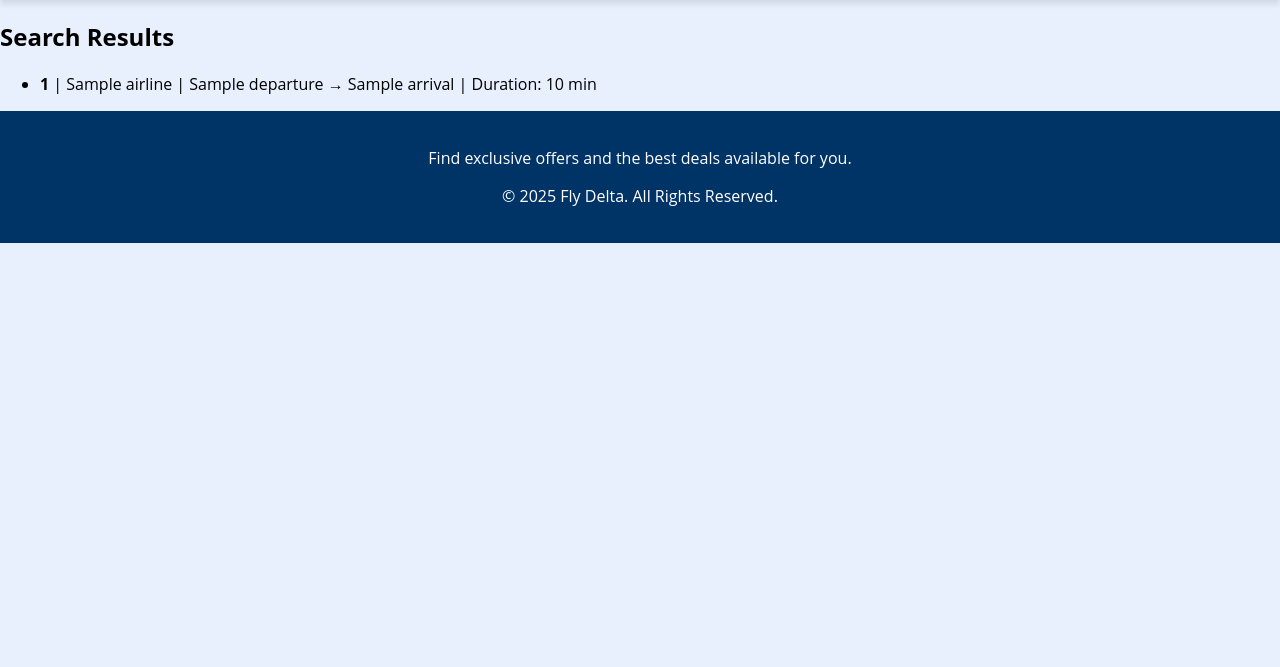
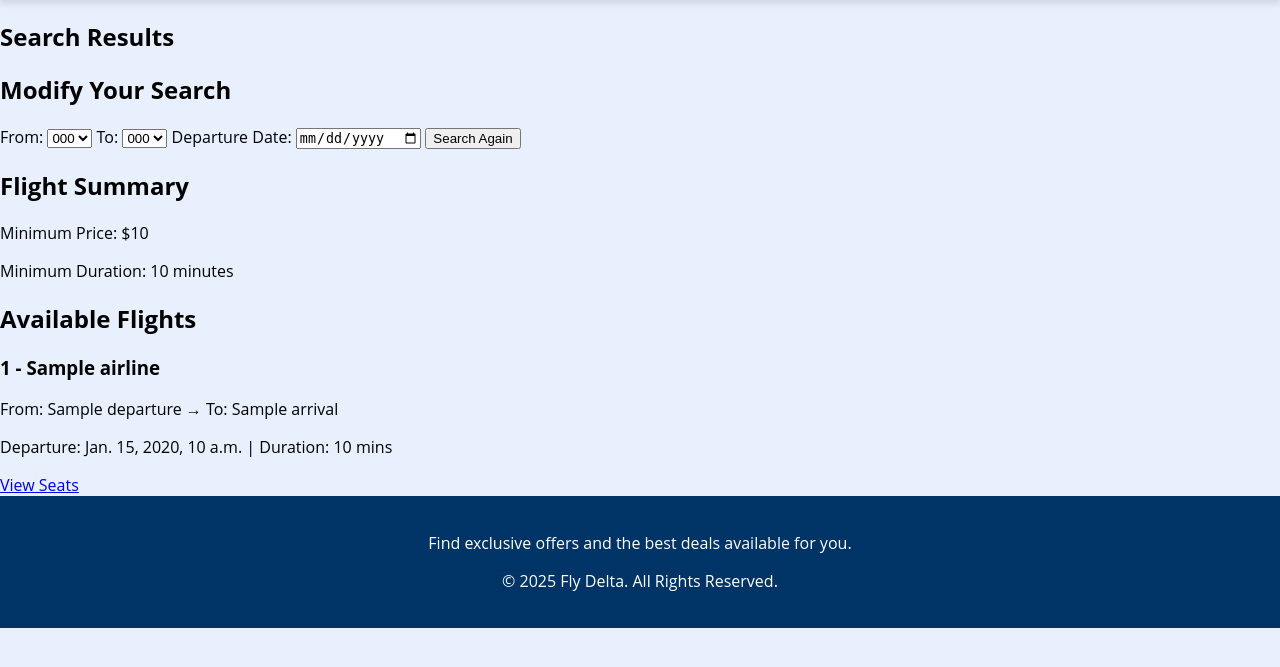
Before and after one commit to azrael-07/AirlineManagementSystem, a Django app: template apps/core/templates/flight_results.html in a window 1280 px wide. Shown: the part 82-749 px from the top of the page. Run offline with Django 3.2, Linux system fonts and the light colour scheme; the template is opened without the code that fills it: most values are stand-ins (such as "Sample title", 1, 10 or a date in 2020).

Commit message:
Booking Patch 1

```diff
--- a/apps/core/templates/flight_results.html
+++ b/apps/core/templates/flight_results.html
@@ -1,18 +1,57 @@
 {% extends "base.html" %}
+{% block title %}Flight Results{% endblock %}
 {% block content %}
 <h2>Search Results</h2>
-{% if flights %}
-    <ul>
+
+<section class="flight-search-section">
+    <h2>Modify Your Search</h2>
+    <form method="post" action="{% url 'flight_search' %}">
+        {% csrf_token %}
+        <div class="form-row">
+            <label>From:</label>
+            <select name="departure">
+                {% for airport in airports %}
+                    <option value="{{ airport.code }}" {% if form_data.departure == airport.code %}selected{% endif %}>{{ airport.code  }}</option>
+                {% endfor %}
+            </select>
+
+            <label>To:</label>
+            <select name="arrival">
+                {% for airport in airports %}
+                    <option value="{{ airport.code }}" {% if form_data.arrival == airport.code %}selected{% endif %}>{{ airport.code  }}</option>
+                {% endfor %}
+            </select>
+
+            <label>Departure Date:</label>
+            <input type="date" name="departure_date" value="{{ form_data.departure_date }}">
+
+            <button type="submit">Search Again</button>
+        </div>
+    </form>
+</section>
+
+<section class="flight-summary">
+    <h2>Flight Summary</h2>
+    {% if flights %}
+        <p>Minimum Price: ${{ min_price }}</p>
+        <p>Minimum Duration: {{ min_duration }} minutes</p>
+    {% endif %}
+
+</section>
+
+<section class="flight-results">
+    <h2>Available Flights</h2>
+    {% if flights %}
         {% for flight in flights %}
-            <li>
-                <strong>{{ flight.flight_number }}</strong> |
-                {{ flight.airline.name }} |
-                {{ flight.departure }} → {{ flight.arrival }} |
-                Duration: {{ flight.duration }} min
-            </li>
+        <div class="flight-card">
+            <h3>{{ flight.flight_number }} - {{ flight.airline.name }}</h3>
+            <p>From: {{ flight.departure }} → To: {{ flight.arrival }}</p>
+            <p>Departure: {{ flight.departure_time }} | Duration: {{ flight.duration }} mins</p>
+            <a href="#" class="book-btn">View Seats</a>
+        </div>
         {% endfor %}
-    </ul>
-{% else %}
-    <p>No matching flights found.</p>
-{% endif %}
+    {% else %}
+        <p>No flights found matching your search.</p>
+    {% endif %}
+</section>
 {% endblock %}
--- a/apps/core/templates/flight_search.html
+++ b/apps/core/templates/flight_search.html
@@ -8,7 +8,7 @@
 {% block content %}
 <h2>Search Flights</h2>
 <div class="tabbed-selection">
-    <button class="tab-button" onclick="selectTripType(event, 'oneway')">One Way</button>
+    <button class="tab-button active-tab" onclick="selectTripType(event, 'oneway')">One Way</button>
     <button class="tab-button" onclick="selectTripType(event, 'roundtrip')">Round Trip</button>
     <input type="hidden" id="trip_type" name ="trip_type" value="oneway"></input>
 </div>
@@ -85,7 +85,8 @@
 }
     // Show default tab on load
     document.addEventListener("DOMContentLoaded", function() {
-    selectTripType({ target: document.querySelector(".tab-button.active-tab") }, "oneway");
+    const defaultButton = document.querySelector(".tab-button.active-tab") || document.querySelector(".tab-button");
+    selectTripType({ target: defaultButton }, "oneway");
 });
 </script>
 
--- a/apps/flights/models.py
+++ b/apps/flights/models.py
@@ -41,7 +41,7 @@ class Flight(models.Model):
     aircraft = models.OneToOneField(Aircraft, on_delete=models.CASCADE)
     departure = models.ForeignKey(Airport, on_delete=models.CASCADE, related_name="departing_flights")
     arrival = models.ForeignKey(Airport, on_delete=models.CASCADE, related_name="arriving_flights")
-
+    price = models.DecimalField(max_digits=10, decimal_places=2)
     departure_time = models.DateTimeField()
     arrival_time = models.DateTimeField()
     duration = models.IntegerField(help_text="Duration in minutes")
```
Also changed, not shown: apps/core/views.py (+38 -14 lines), apps/flights/migrations/0002_flight_price.py (added).
